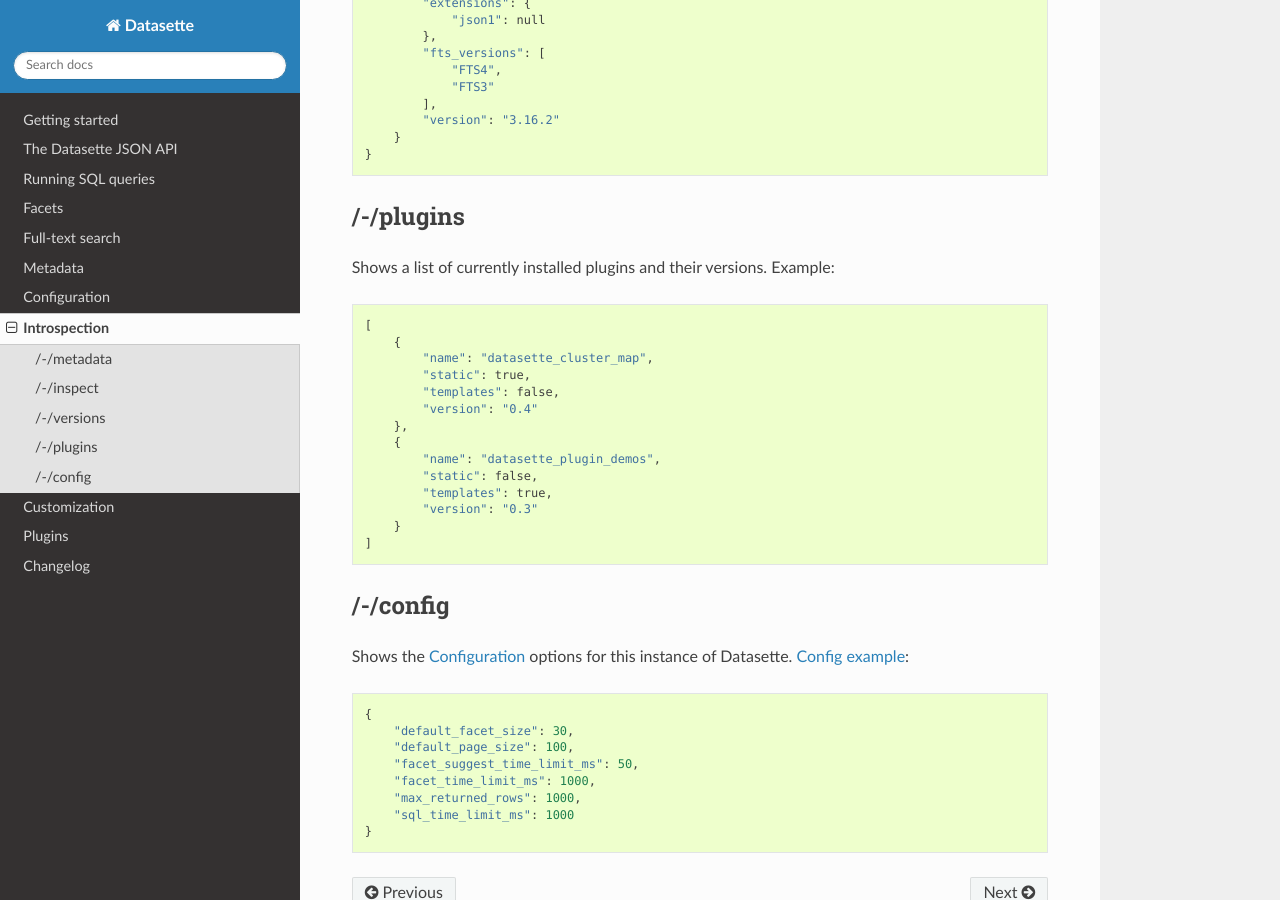
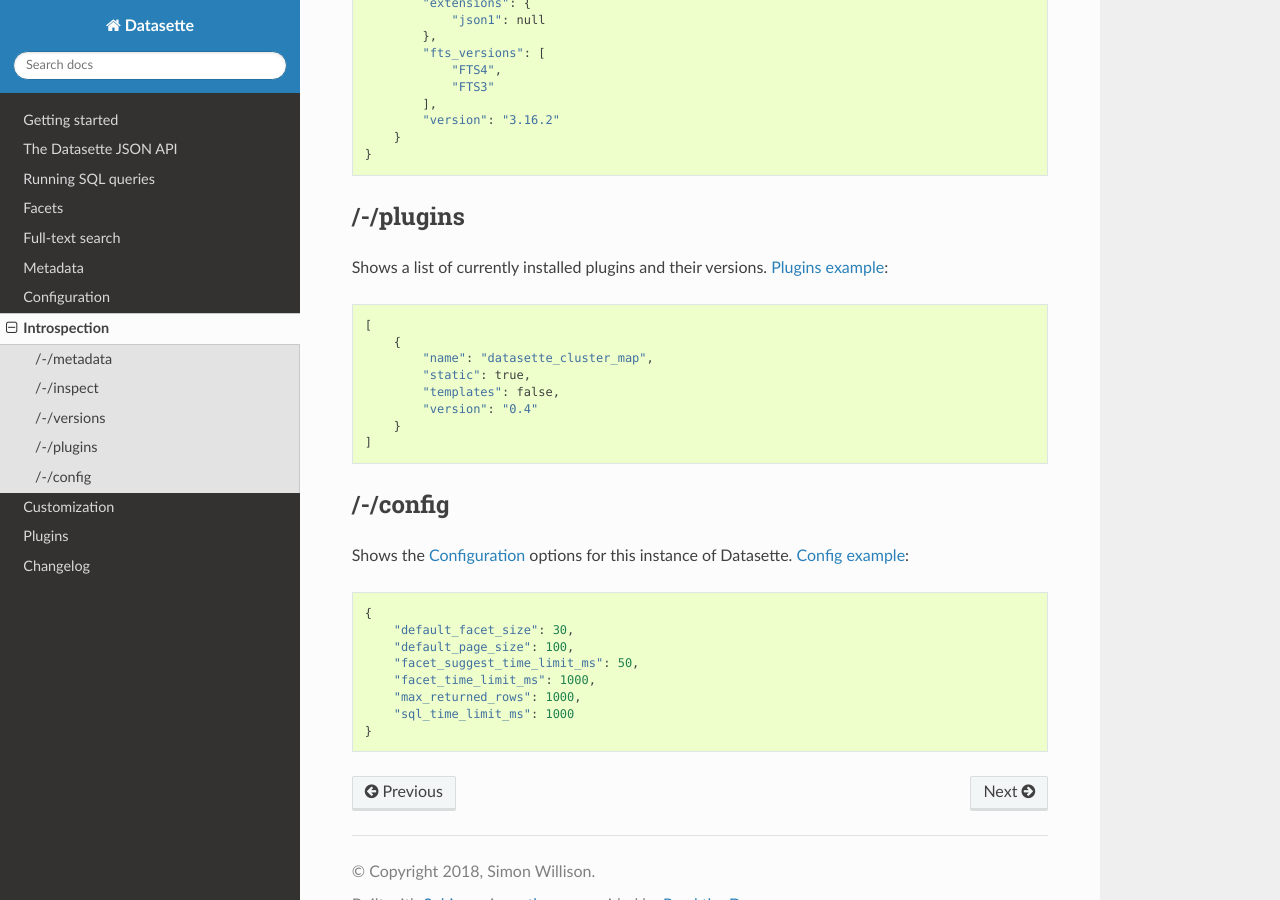
Before and after one commit to simonw/datasette, a Sphinx documentation site: the page built from docs/introspection.rst, in a window 1280 px wide and 900 px high, scrolled down 1627 px. Built offline with Sphinx 7.4.7 and the Read the Docs theme 2.0.0, drawn with Linux system fonts in a browser that asks for light colours.

Commit message:
Link to /-/plugins example

```diff
--- a/docs/introspection.rst
+++ b/docs/introspection.rst
@@ -81,7 +81,7 @@
 /-/plugins
 ----------
 
-Shows a list of currently installed plugins and their versions. Example::
+Shows a list of currently installed plugins and their versions. `Plugins example <https://san-francisco.datasettes.com/-/plugins>`_::
 
     [
         {
@@ -89,12 +89,6 @@
             "static": true,
             "templates": false,
             "version": "0.4"
-        },
-        {
-            "name": "datasette_plugin_demos",
-            "static": false,
-            "templates": true,
-            "version": "0.3"
         }
     ]
 
```
